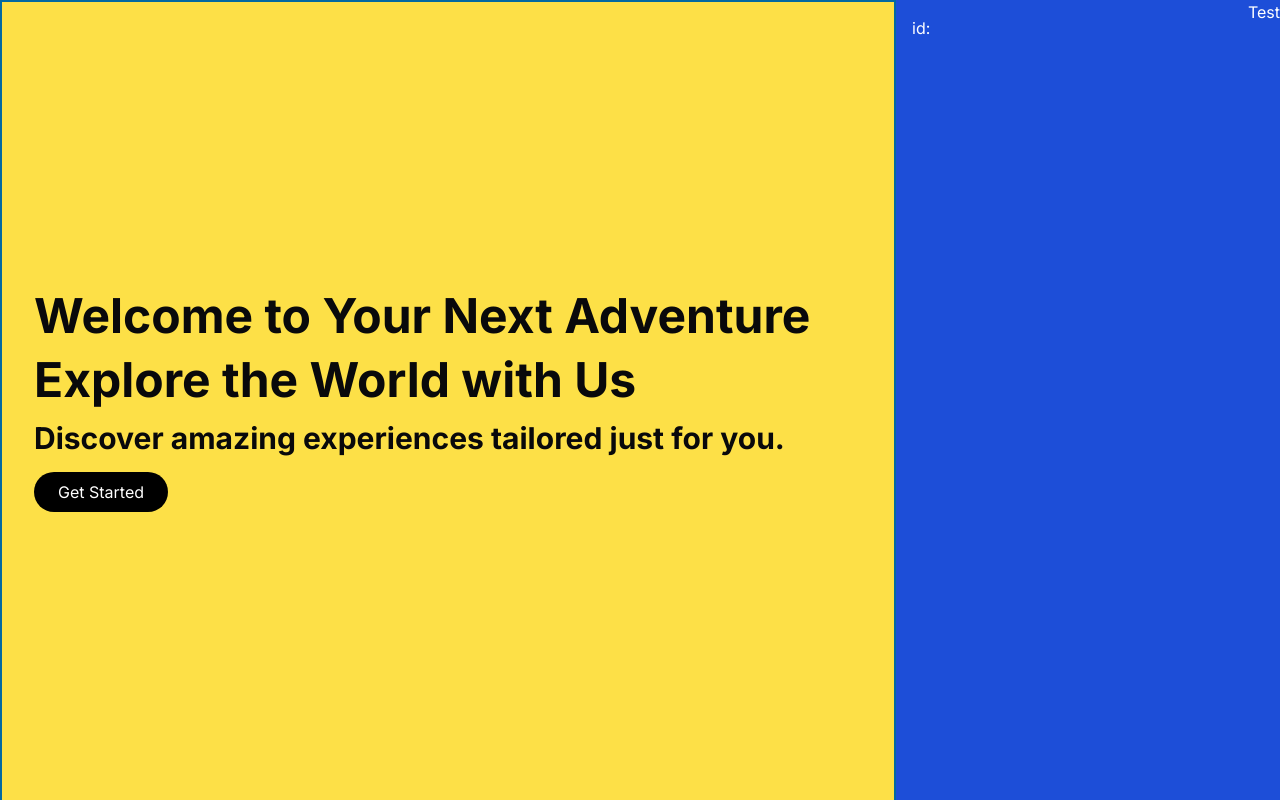
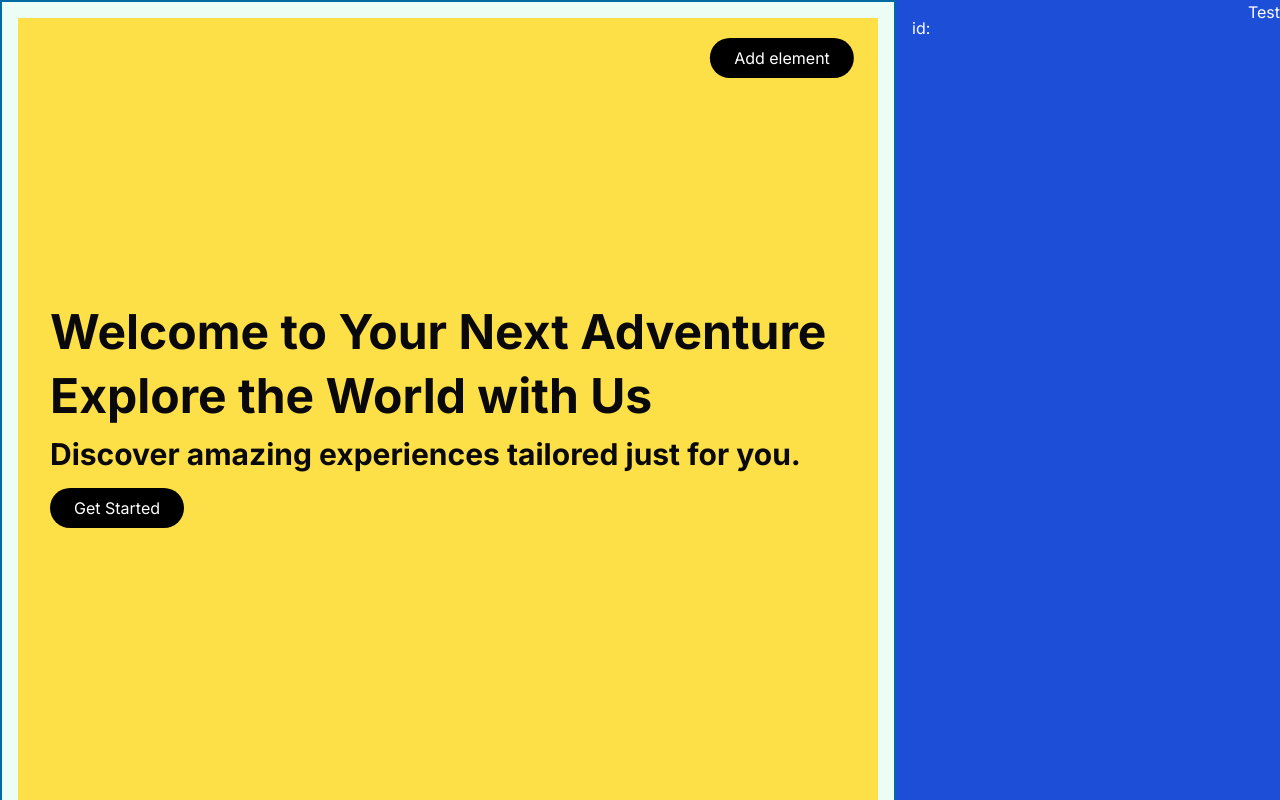
Before and after one commit to grayowldev/landing-bay, a Next.js app: page / in a window 1280 px wide. Shown: the top 800 px of the page. Built offline with nearby package versions, Linux system fonts and the light colour scheme; no server answers.

Commit message:
Added Add element button

```diff
--- a/src/app/components/page-section.js
+++ b/src/app/components/page-section.js
@@ -1,8 +1,16 @@
 export const PageSection = ({children, onAddSection}) => {
     return (
             <div className='relative group'>
-                <div className="group-hover:border-2 group-hover:border-sky-700">
-                    {children}
+                <div className="relative border-2 border-transparent group-hover:border-sky-700 p-4">
+                    {/* Button positioned in the top-right corner of the children */}
+                    <button
+                        className={`absolute top-14 right-28 transform translate-x-1/2 -translate-y-1/2 bg-black
+                        text-white px-6 py-2 rounded-full hover:bg-gray-800 transition z-10 opacity-0 group-hover:opacity-100`}>
+                        Add element
+                    </button>
+                    <div className="relative">
+                        {children}
+                    </div>
                 </div>
                 <button className="absolute -bottom-3 left-1/2 transform -translate-x-1/2
                         translate-y-1/2 bg-sky-700 text-white text-sm px-2 py-1 rounded opacity-0
```
